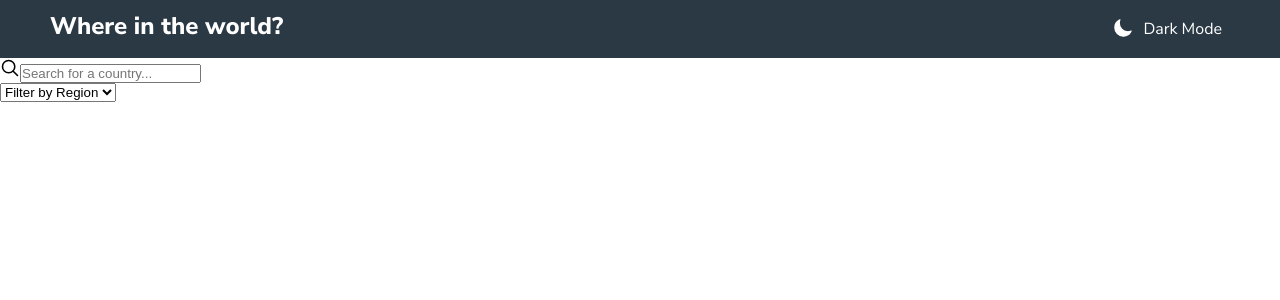
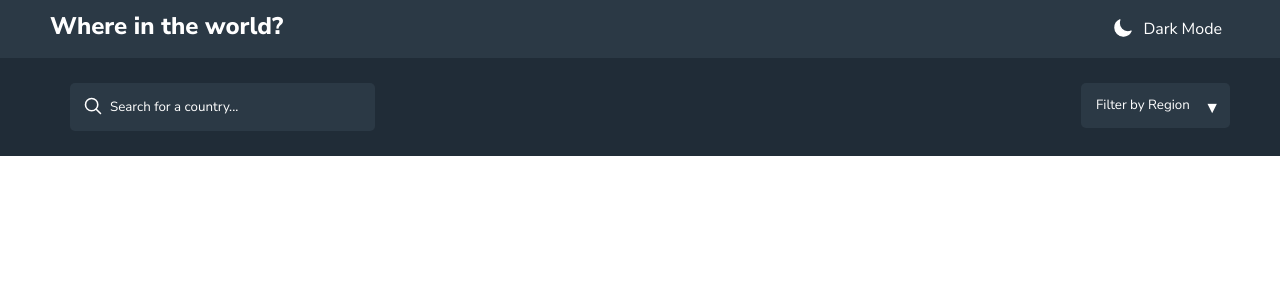
Before and after one commit to yoga1234/countries-api, a React (Create React App) app: page / in a window 1280 px wide. Shown: the top 300 px of the page. Built offline with nearby package versions, Linux system fonts and the light colour scheme.

Commit message:
styling for search and filter bar

```diff
--- a/src/components/searchAndFilter/SearchAndFilter.css
+++ b/src/components/searchAndFilter/SearchAndFilter.css
@@ -1,4 +1,59 @@
+.search-container {
+  display: flex;
+  flex-direction: row;
+  justify-content: space-between;
+  padding-left: 50px;
+  padding-right: 50px;
+  padding-top: 25px;
+  padding-bottom: 25px;
+  font-family: var(--font-main);
+  background-color: var(--color-very-dark-blue);
+}
 .search-bar form img {
   width: 20px;
   height: 20px;
+  position: relative;
+  top: 5px;
+  left: 33px;
 }
+.search-bar form input {
+  font-family: inherit;
+  padding: 15px 15px 15px 40px;
+  width: 250px;
+  border-radius: 5px;
+  border: none;
+  background-color: var(--color-dark-blue);
+  color: var(--color-white);
+}
+.search-bar form input::placeholder {
+  color: var(--color-white);
+}
+select {
+  -webkit-appearance: none;
+  appearance: none;
+}
+.select-wrapper {
+  position: relative;
+}
+.select-wrapper::after {
+  content: "▼";
+  color: var(--color-white);
+  font-size: 1rem;
+  top: 14px;
+  right: 10px;
+  position: absolute;
+}
+.filter-bar select {
+  font-family: inherit;
+  padding: 15px 40px 15px 15px;
+  border: none;
+  border-radius: 5px;
+  background-color: var(--color-dark-blue);
+  color: var(--color-white);
+}
+.filter-bar select:hover {
+  cursor: pointer;
+}
+.filter-bar option {
+  margin: 10px;
+}
--- a/src/components/searchAndFilter/SearchAndFilter.js
+++ b/src/components/searchAndFilter/SearchAndFilter.js
@@ -1,18 +1,19 @@
 import React from "react";
 
 import "./SearchAndFilter.css";
-import { searchOutline } from "../../assets";
+import { searchOutline, searchOutlineWhite } from "../../assets";
 
 const SearchAndFilter = () => {
   return (
     <div className="search-container">
       <div className="search-bar">
         <form>
-          <img src={searchOutline} alt="" />
+          <img src={searchOutlineWhite} alt="" />
           <input type="text" placeholder="Search for a country..." />
         </form>
       </div>
       <div className="filter-bar">
+        <div className="select-wrapper">
           <select name="regionfilter">
             <option value="" disabled selected hidden>
               Filter by Region
@@ -25,6 +26,7 @@ const SearchAndFilter = () => {
           </select>
         </div>
       </div>
+    </div>
   );
 };
 
```
Also changed, not shown: src/assets/search-outline-white.svg. Lines whose indentation alone changed are shown as unchanged.
